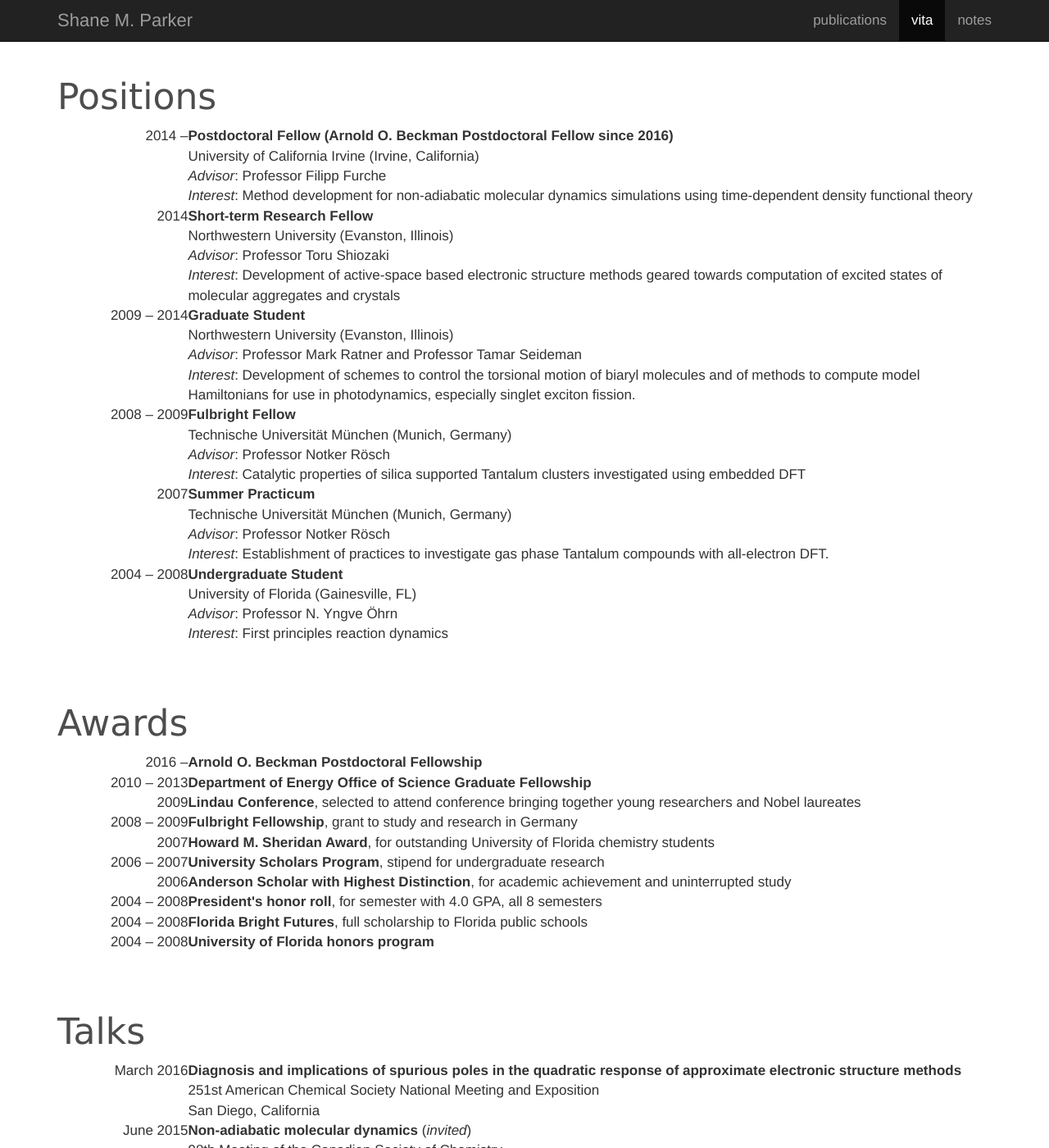
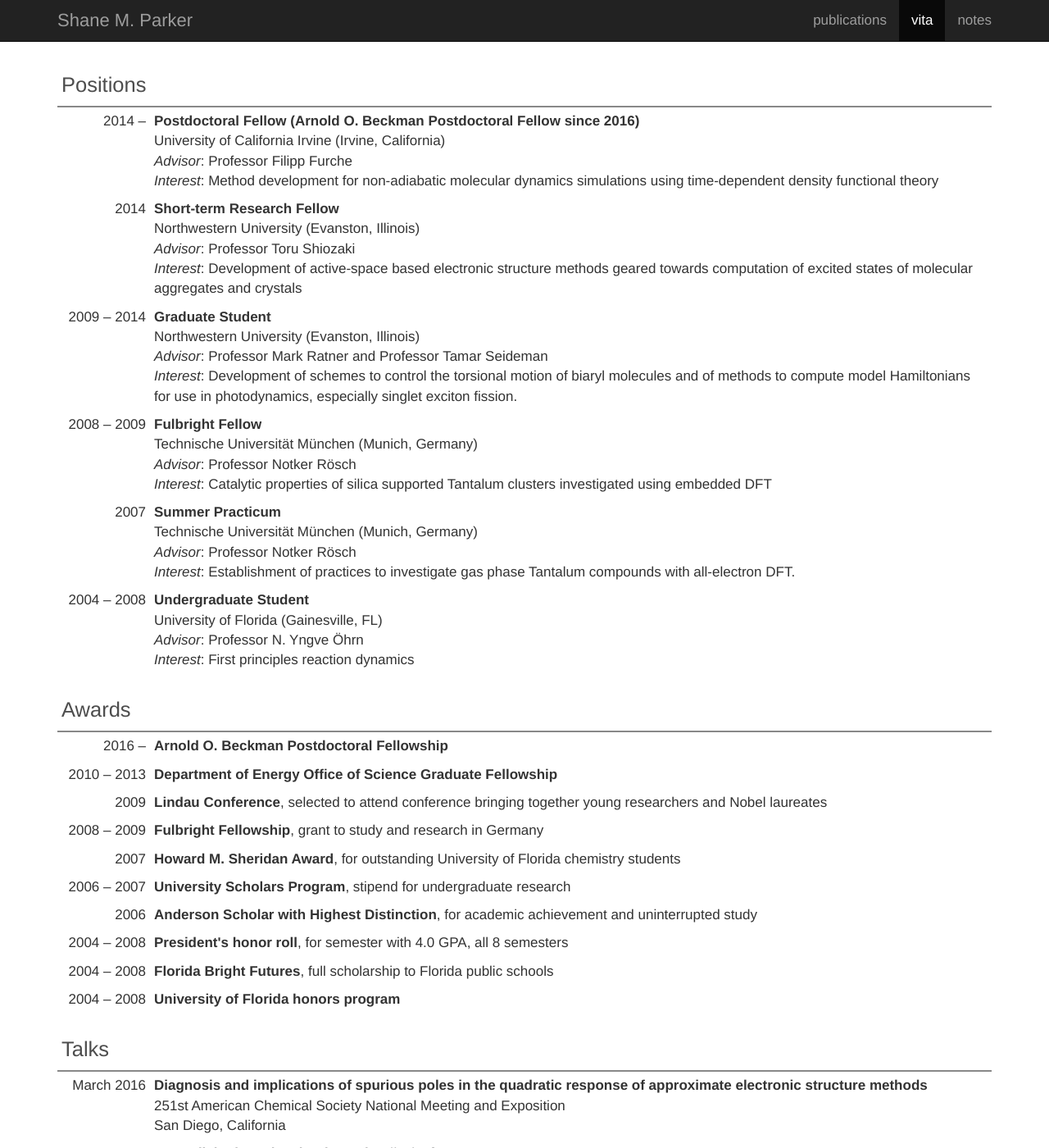
Before and after one commit to smparker/smparker.github.io, a Jekyll site: the page built from vita.html, in a window 1280 px wide and 1400 px high. Shown: the whole window at 82% size. Built offline with Jekyll 4.4.1, drawn with Linux system fonts in a browser that asks for light colours; nearby versions of some CDN libraries.

Commit message:
complete preliminary move to bootstrap

```diff
--- a/_includes/footer.html
+++ b/_includes/footer.html
@@ -1,5 +1,4 @@
 <footer class="site-footer">
-
   <nav class="navbar navbar-default navbar-footer">
     <div class="container">
       <ul class="nav navbar-nav navbar-left ul-footer">
--- a/_layouts/default.html
+++ b/_layouts/default.html
@@ -4,7 +4,6 @@
   {% include head.html %}
 
   <body>
-
     {% include header.html %}
 
     <div class="container">
@@ -12,7 +11,5 @@
     </div>
 
     {% include footer.html %}
-
   </body>
-
 </html>
--- a/publications.html
+++ b/publications.html
@@ -5,7 +5,6 @@
 header_order: 1
 permalink: /publications/
 ---
-<div>
 <ol class="publications">
   {% for paper in site.data.papers %}
     <li value="{{forloop.rindex}}">
@@ -21,4 +20,3 @@
     <br> {% if paper.url %}<a href="{{paper.url}}">{% endif %}"{{paper.title}}"{% if paper.url %}</a>{% endif %}
   {% endfor %}
 </ol>
-</div>
--- a/styles/site.scss
+++ b/styles/site.scss
@@ -5,35 +5,15 @@
 
 @import "bootstrap";
 
-.publications {
-  font-size: 100%;
+// Default layout
+body {
+  padding-top: 60px;
+  padding-bottom: 0px;
 }
 
-body {
-  padding-top: 70px;
-  padding-bottom: 70 px;
-}
-
-.mug {
-  img {
-    max-width: 25%;
-  }
-  margin: auto;
-  horizontal-align: center;
-}
-
- // Icons
-.icon {
-    > svg {
-        display: inline-block;
-        width: 16px;
-        height: 16px;
-        vertical-align: middle;
-
-        path {
-            fill: #222;
-        }
-    }
+// Footer
+.site-footer {
+  margin-top: 25px;
 }
 
 .ul-footer {
@@ -55,3 +35,64 @@
   border-bottom: 0;
   padding-top: 20px;
 }
+
+.icon {
+    > svg {
+        display: inline-block;
+        width: 16px;
+        height: 16px;
+        vertical-align: middle;
+
+        path {
+            fill: #222;
+        }
+    }
+}
+
+// landing page
+.mug {
+  img {
+    max-width: 25%;
+  }
+  margin: auto;
+  horizontal-align: center;
+}
+
+// Publications table
+.publications {
+  li{
+    margin-top: 10px;
+  }
+
+  li:first-child {
+    margin-top: 0;
+  }
+}
+
+// vita table
+.vita {
+  td {
+    padding: 5px;
+  }
+
+  .category {
+    color: #4D4D4D;
+    border-bottom: 2px solid #888;
+    padding: 0px;
+
+    h1 {
+      font-size: 150%;
+    }
+
+    td {
+      padding-top: 5px;
+      padding-bottom: 0px;
+    }
+  }
+}
+
+.vita-nowrap {
+  white-space: nowrap;
+  vertical-align: top;
+  text-align: right;
+}
--- a/vita.html
+++ b/vita.html
@@ -1,25 +1,17 @@
 ---
-layout: page
+layout: default
 title:  vita
 categories: cv
 header_order: 2
 permalink: /vita/
 ---
-<style>
-  h1.category {
-    color: #4D4D4D;
-    font-family: Verdana, Geneva, sans-serif;
-    font-weight: 500;
-  }
-</style>
-
-<table cellpadding="5">
-  <tr>
-    <td colspan="2"><h1 class="category">Positions</h1></td>
+<table class="vita">
+  <tr class="category" id="positions">
+    <td colspan="2"><h1>Positions</h1></td>
   </tr>
 {% for position in site.data.positions %}
   <tr>
-    <td valign="top" style="white-space: nowrap;" align="right"> {{position.time}} </td>
+    <td class="vita-nowrap"> {{position.time}} </td>
     <td>
       <b> {{position.title}} </b> <br>
       {{position.institution}} ({{position.location}}) <br>
@@ -29,22 +21,22 @@
   </tr>
 {% endfor %}
 
-  <tr>
-    <td span="2" valign="bottom"><h1 class="category"><br>Awards</h1></td>
+  <tr class="category"  id="awards">
+    <td colspan="2" valign="bottom"><h1>Awards</h1></td>
   </tr>
 {% for award in site.data.awards %}
   <tr>
-      <td valign="top" style="white-space: nowrap;" align="right"> {{award.year}} </td>
+    <td class="vita-nowrap"> {{award.year}} </td>
     <td> <b>{{award.name}}</b>{% if award.description != null %}, {{award.description}}{% endif %}</td>
   </tr>
 {% endfor %}
 
-  <tr>
-    <td colspan="2" valign="bottom"><h1 class="category"><br>Talks</h1></td>
+  <tr class="category" id="lectures">
+    <td colspan="2" valign="bottom"><h1>Talks</h1></td>
   </tr>
 {% for lecture in site.data.lectures %}
   <tr>
-      <td valign="top" style="white-space: nowrap;" align="right"> {{lecture.time}} </td>
+    <td class="vita-nowrap"> {{lecture.time}} </td>
     <td>
       <b>{{lecture.title}}</b> {% if lecture.invited %} (<i>invited</i>) {% endif %} <br>
       {{lecture.institution}} <br>
@@ -53,12 +45,12 @@
   </tr>
 {% endfor %}
 
-  <tr>
-    <td colspan="2" valign="bottom"><h1 class="category"><br>Posters</h1></td>
+  <tr class="category" id="posters">
+    <td colspan="2" valign="bottom"><h1>Posters</h1></td>
   </tr>
 {% for poster in site.data.posters %}
   <tr>
-      <td valign="top" style="white-space: nowrap;" align="right"> {{poster.time}} </td>
+    <td class="vita-nowrap"> {{poster.time}} </td>
     <td>
       <b>{{poster.title}}</b><br>
       {{poster.authors}} <br>
@@ -68,12 +60,12 @@
   </tr>
 {% endfor %}
 
-  <tr>
-    <td colspan="2" valign="bottom"><h1 class="category"><br>Selected Teaching</h1></td>
+  <tr class="category" id="teaching">
+    <td colspan="2" valign="bottom"><h1>Selected Teaching</h1></td>
   </tr>
 {% for teach in site.data.teaching %}
   <tr>
-      <td valign="top" style="white-space: nowrap;" align="right"> {{teach.time}} </td>
+    <td class="vita-nowrap"> {{teach.time}} </td>
     <td>
       <i>{{teach.role}}</i> for <b>{{teach.title}}</b><br>
       {{teach.level}}, {{teach.location}}
```
Lines whose indentation alone changed are shown as unchanged.
